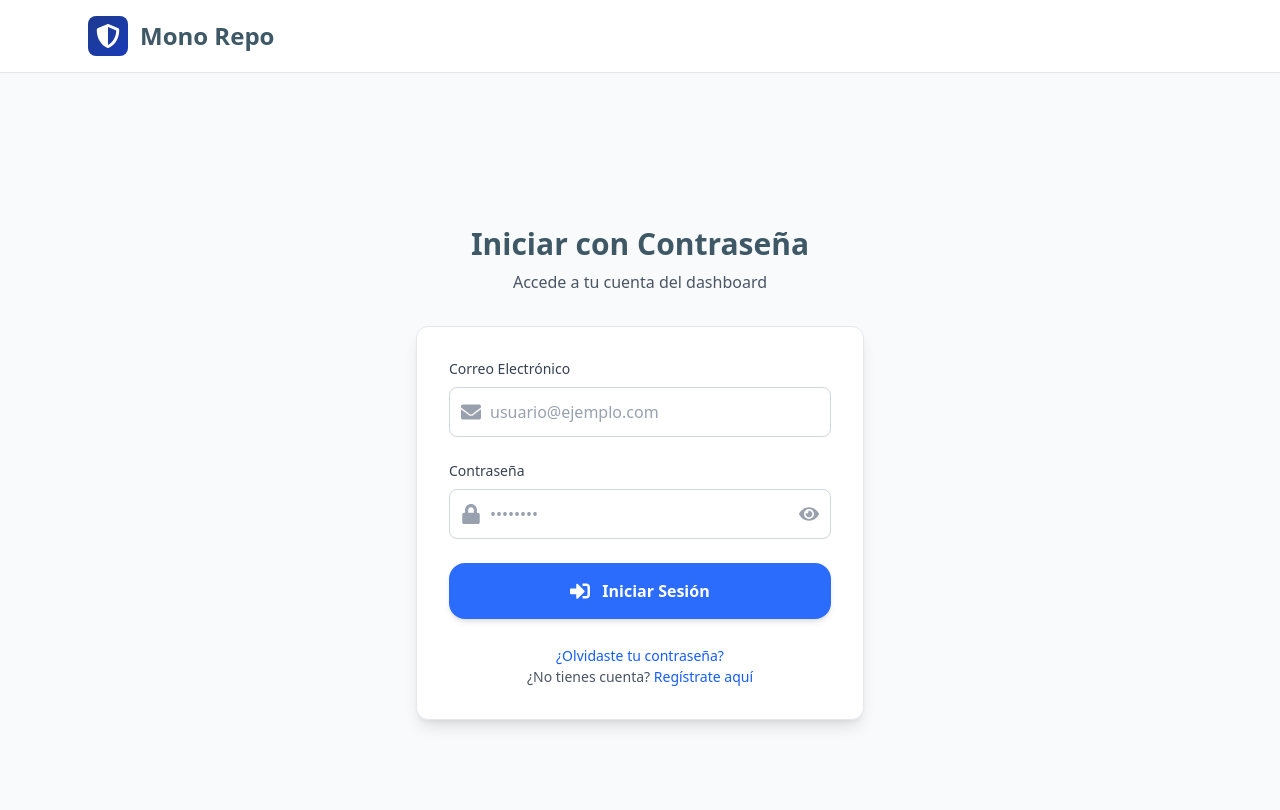
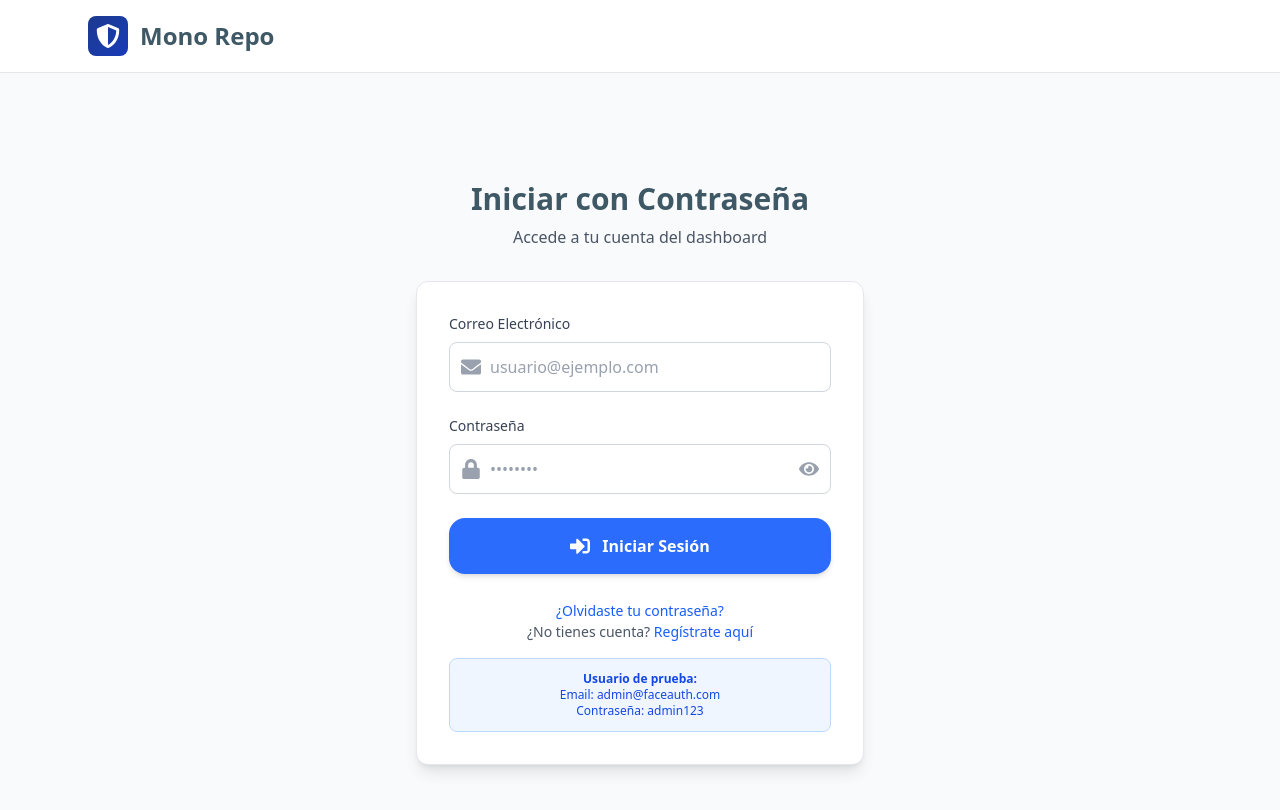
Before and after one commit to IDGS10/mono-repo, a React (Vite) app in the folder frontend/: page /login in a window 1280 px wide. Shown: the top 810 px of the page. Built offline with nearby package versions, Linux system fonts and the light colour scheme.

Commit message:
feat: Initial login backend adaptation (security)

```diff
--- a/frontend/src/modules/security/pages/login/Login.jsx
+++ b/frontend/src/modules/security/pages/login/Login.jsx
@@ -47,6 +47,7 @@ export default function PasswordLogin() {
         };
         localStorage.setItem("monoRepoUserData", JSON.stringify(userData));
 
+        console.log("[Login] Usuario autenticado exitosamente:", response.user);
         navigate("/analytics");
       } else {
         setError(response.error || "Error en el inicio de sesión");
@@ -107,6 +108,7 @@ export default function PasswordLogin() {
                     className="pl-10 w-full px-4 py-3 border rounded-lg focus:ring-2 focus:ring-blue-500 focus:border-transparent transition-colors border-gray-300 hover:border-gray-400 placeholder-gray-400"
                     placeholder="usuario@ejemplo.com"
                     required
+                    disabled={isLoading}
                   />
                 </div>
               </div>
@@ -126,11 +128,13 @@ export default function PasswordLogin() {
                     className="pl-10 pr-10 w-full px-4 py-3 border rounded-lg focus:ring-2 focus:ring-blue-500 focus:border-transparent transition-colors border-gray-300 hover:border-gray-400 placeholder-gray-400"
                     placeholder="••••••••"
                     required
+                    disabled={isLoading}
                   />
                   <button
                     type="button"
                     onClick={() => setShowPassword(!showPassword)}
                     className="absolute right-3 top-1/2 transform -translate-y-1/2 text-gray-400 hover:text-gray-600 transition-colors"
+                    disabled={isLoading}
                   >
                     {showPassword ? (
                       <FaEyeSlash className="w-5 h-5" />
@@ -178,6 +182,15 @@ export default function PasswordLogin() {
                 </Link>
               </div>
             </div>
+
+            {/* Información de usuario de prueba */}
+            <div className="mt-4 p-3 bg-blue-50 border border-blue-200 rounded-lg">
+              <p className="text-xs text-blue-700 text-center">
+                <strong>Usuario de prueba:</strong><br />
+                Email: admin@faceauth.com<br />
+                Contraseña: admin123
+              </p>
+            </div>
           </div>
         </div>
       </div>
--- a/frontend/src/modules/security/services/ApiService.ts
+++ b/frontend/src/modules/security/services/ApiService.ts
@@ -49,6 +49,7 @@ api.interceptors.response.use(
       console.log("[ApiService] Servidor indica logout automático");
       //Clean local storage
       localStorage.removeItem("monoRepoUserData");
+      localStorage.removeItem("isLoggedIn");
       //Send custom event to notify logout
       window.dispatchEvent(
         new CustomEvent("forceLogout", {
@@ -71,7 +72,7 @@ class ApiService {
       if (response.data.success) {
         console.log(
           "[ApiService] Usuario registrado exitosamente:",
-          response.data.userId
+          response.data.user?.id
         );
         return {
           success: true,
@@ -117,6 +118,7 @@ class ApiService {
         return {
           success: true,
           token: response.data.token,
+          user: response.data.user, // Agregamos el usuario en la respuesta
           message: "Login exitoso",
         };
       } else {
@@ -240,8 +242,9 @@ class ApiService {
   static async logout(token) {
     try {
       console.log("[ApiService] Cerrando sesión");
+      // CORRECCIÓN: Cambiar de "/logout" a "/auth/logout"
       const response = await api.post(
-        "/logout",
+        "/auth/logout",
         {},
         {
           headers: {
```
